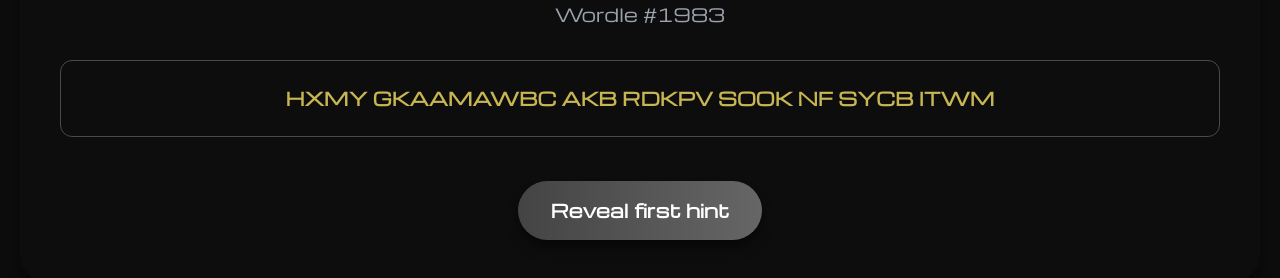
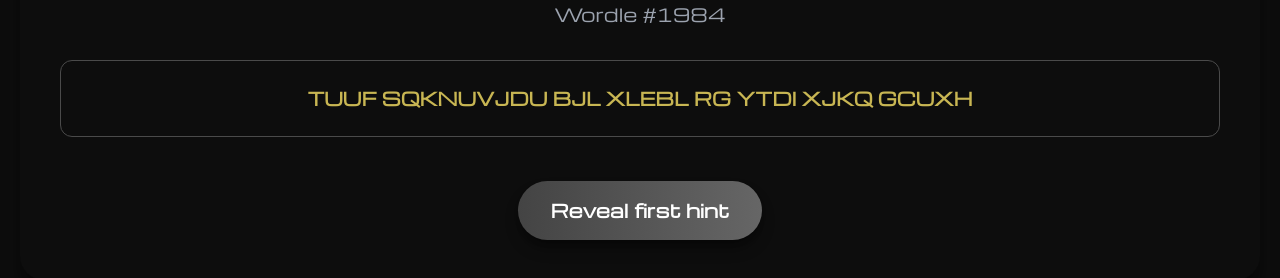
Before and after one commit to yculcarneee/daily-wordle-helper, a plain HTML site: page index.html in a window 1280 px wide. Shown: the part 304-582 px from the top of the page. Drawn offline with nearby package versions, Linux system fonts and the light colour scheme.

Commit message:
deploy: 0ef6d5afa4668b09825c71ab4cf9a31ce54168ae

```diff
--- a/index.html
+++ b/index.html
@@ -115,7 +115,7 @@
     <body>
         <div class="container">
             <h1 class="text-4xl font-bold text-gray-100 mb-2">Daily Wordle Helper</h1>
-            <p class="text-gray-400 text-lg mb-8">Wordle #1983</p>
+            <p class="text-gray-400 text-lg mb-8">Wordle #1984</p>
 
             <div id="hint-container">
             </div>
@@ -125,20 +125,20 @@
 
         <script>
             const hints = [
-                "It's something you might want to wash off.",
-                "You definitely don't want to touch this with your hands.",
-                "It's the opposite of clean, often found where things are not tidy.",
-                "It starts with the letter 'F'.",
-                "It ends with the letter 'H'."
+                "It's something you might do with your face.",
+                "It's a look you might give if you think something is silly or you don't like it.",
+                "It's a way to show someone you disapprove or feel superior without saying a word.",
+                "It starts with the letter 'S'.",
+                "It ends with the letter 'R'."
             ];
             const scrambledHints = [
-                "HXMY GKAAMAWBC AKB RDKPV SOOK NF SYCB ITWM",
-                "IHD RAEULGXJUC JZBNF REBO VO GEBWG GHKB PTXG OMNU VZFOCV",
-                "SPUC OQU EECKRLXO ZG SCTYNW IFKYT GFUCO LDQLD ZACPMA VCX UCE IPYTZ",
-                "VA PYWPMV RVSA NQE HQORTO CRHS",
-                "XP QKSV PIHR XWK TNKKEB HUFE"
+                "TUUF SQKNUVJDU BJL XLEBL RG YTDI XJKQ GCUXH",
+                "SWDO F CYIL LYH HYTYQ GZTL NH KPR VVAFT FVMJRSNRL UV XTAKG HM IKH ONZDF LNLR BHY",
+                "ZZWV P XKG HP ATTH STHMCZM VDW NOCSNGZINE TZ WSGW APHMEHXI OTXTUHZ LMIXSL L XTOUM",
+                "TT DGUQMN RWXB XWR YEKUHP QDEO",
+                "PF XPQM QTNP ZGK SOANDE FNYR"
             ];
-            const todayWordle = "filth";
+            const todayWordle = "sneer";
 
             let currentHintIndex = 0;
 
```
